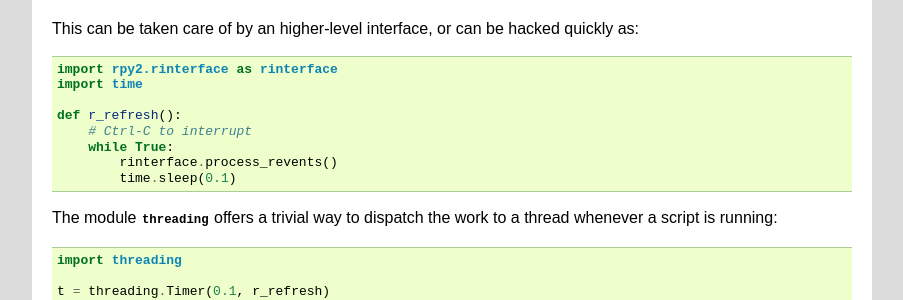
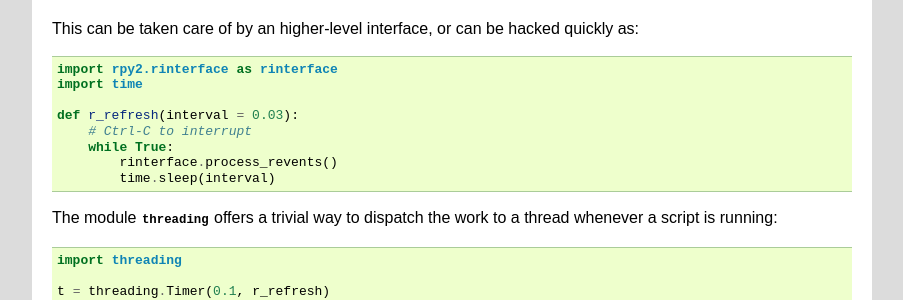
Before and after one commit to rpy2/rpy2, a Sphinx documentation site: the page built from doc/source/rinterface.rst, in a window 1280 px wide and 900 px high, scrolled down 4005 px. Shown: the part 152-452 px from the top of the window, without its empty margins (198-1101 px from the left). Built offline with Sphinx 7.4.7, drawn with Linux system fonts in a browser that asks for light colours; formulas are drawn with MathJax 3; cross-references to code outside the pages are shown as plain code.

Commit message:
Updated the example with process_revents(). The time interval is now a parameter and the default values is shorter than the previously fixed value (that value was too long for the R help.start() HTML server).
--HG--
branch : version_2.1.x

```diff
--- a/doc/source/rinterface.rst
+++ b/doc/source/rinterface.rst
@@ -296,11 +296,11 @@ be hacked quickly as::
    import rpy2.rinterface as rinterface
    import time
 
-   def r_refresh():
+   def r_refresh(interval = 0.03):
        # Ctrl-C to interrupt
        while True:
            rinterface.process_revents()
-           time.sleep(0.1)
+           time.sleep(interval)
 
 The module :mod:`threading` offers a trivial way to dispatch the work
 to a thread whenever a script is running::
```
